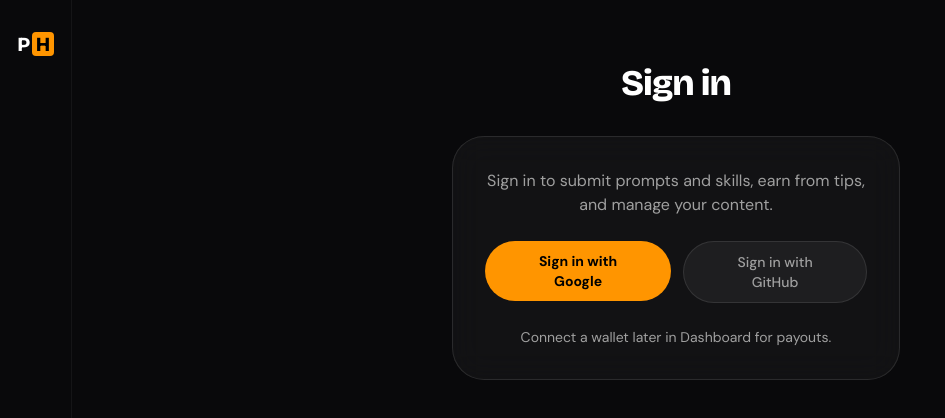
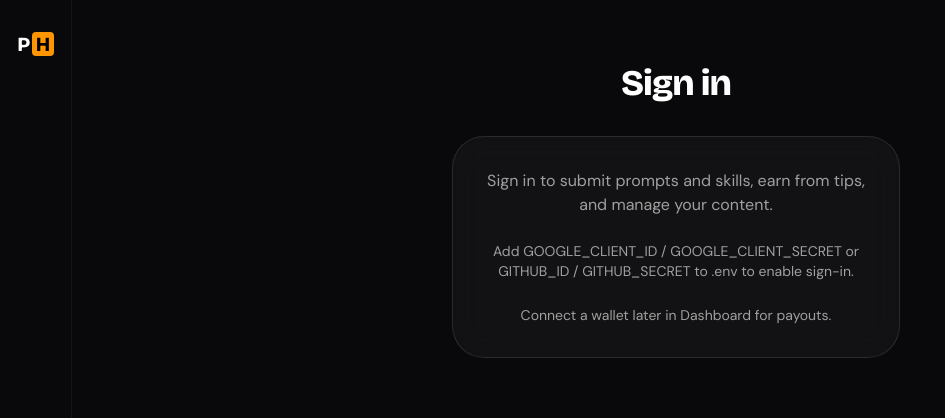
Before and after one commit to akmhatey-ai/casinoroyalproto, a Next.js app: page /login in a window 1280 px wide. Shown: the top 418 px of the page, without its empty margins (0-945 px from the left). Built offline with nearby package versions, Linux system fonts and the light colour scheme; no server answers; some icons are missing.

Commit message:
Fix OAuth: only register providers with credentials, show login buttons only when configured
Made-with: Cursor

```diff
--- a/app/login/page.tsx
+++ b/app/login/page.tsx
@@ -6,6 +6,9 @@ import { GlassPanel } from "@/components/ui/GlassPanel";
 export default async function LoginPage() {
   const session = await auth();
   if (session?.user) redirect("/dashboard");
+
+  const hasGoogle = !!(process.env.GOOGLE_CLIENT_ID?.trim() && process.env.GOOGLE_CLIENT_SECRET?.trim());
+  const hasGitHub = !!(process.env.GITHUB_ID?.trim() && process.env.GITHUB_SECRET?.trim());
 
   return (
     <AppShell>
@@ -18,6 +21,7 @@ export default async function LoginPage() {
             Sign in to submit prompts and skills, earn from tips, and manage your content.
           </p>
           <div className="flex flex-col gap-3 sm:flex-row sm:justify-center">
+            {hasGoogle && (
               <form action={async () => { "use server"; await signIn("google", { redirectTo: "/dashboard" }); }}>
                 <button
                   type="submit"
@@ -26,6 +30,8 @@ export default async function LoginPage() {
                   Sign in with Google
                 </button>
               </form>
+            )}
+            {hasGitHub && (
               <form action={async () => { "use server"; await signIn("github", { redirectTo: "/dashboard" }); }}>
                 <button
                   type="submit"
@@ -34,6 +40,12 @@ export default async function LoginPage() {
                   Sign in with GitHub
                 </button>
               </form>
+            )}
+            {!hasGoogle && !hasGitHub && (
+              <p className="text-center text-sm text-[#A0A0A0]">
+                Add GOOGLE_CLIENT_ID / GOOGLE_CLIENT_SECRET or GITHUB_ID / GITHUB_SECRET to .env to enable sign-in.
+              </p>
+            )}
           </div>
           <p className="mt-6 text-center text-sm text-[#A0A0A0]">
             Connect a wallet later in Dashboard for payouts.
--- a/auth.ts
+++ b/auth.ts
@@ -4,21 +4,24 @@ import Google from "next-auth/providers/google";
 import GitHub from "next-auth/providers/github";
 import { prisma } from "@/lib/prisma";
 
+const googleId = process.env.GOOGLE_CLIENT_ID?.trim();
+const googleSecret = process.env.GOOGLE_CLIENT_SECRET?.trim();
+const githubId = process.env.GITHUB_ID?.trim();
+const githubSecret = process.env.GITHUB_SECRET?.trim();
+
+const providers = [
+  ...(googleId && googleSecret
+    ? [Google({ clientId: googleId, clientSecret: googleSecret, allowDangerousEmailAccountLinking: true })]
+    : []),
+  ...(githubId && githubSecret
+    ? [GitHub({ clientId: githubId, clientSecret: githubSecret, allowDangerousEmailAccountLinking: true })]
+    : []),
+];
+
 export const { handlers, auth, signIn, signOut } = NextAuth({
   secret: process.env.AUTH_SECRET ?? process.env.NEXTAUTH_SECRET ?? (process.env.NODE_ENV === "development" ? "dev-secret-change-in-production" : undefined),
   adapter: PrismaAdapter(prisma),
-  providers: [
-    Google({
-      clientId: process.env.GOOGLE_CLIENT_ID ?? "",
-      clientSecret: process.env.GOOGLE_CLIENT_SECRET ?? "",
-      allowDangerousEmailAccountLinking: true,
-    }),
-    GitHub({
-      clientId: process.env.GITHUB_ID ?? "",
-      clientSecret: process.env.GITHUB_SECRET ?? "",
-      allowDangerousEmailAccountLinking: true,
-    }),
-  ],
+  providers,
   pages: {
     signIn: "/login",
     error: "/auth/error",
```
Also changed, not shown: 1 other file (tests, documents, lock files or other folders). Lines whose indentation alone changed are shown as unchanged.
